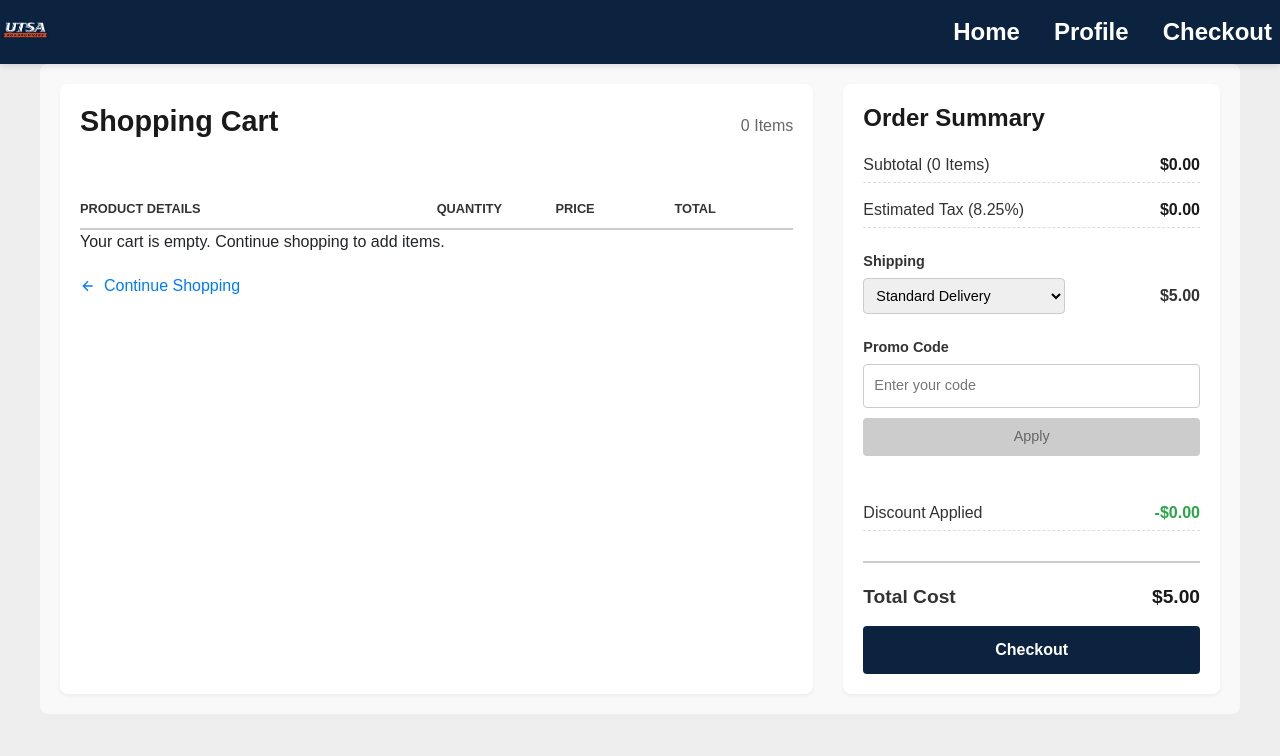
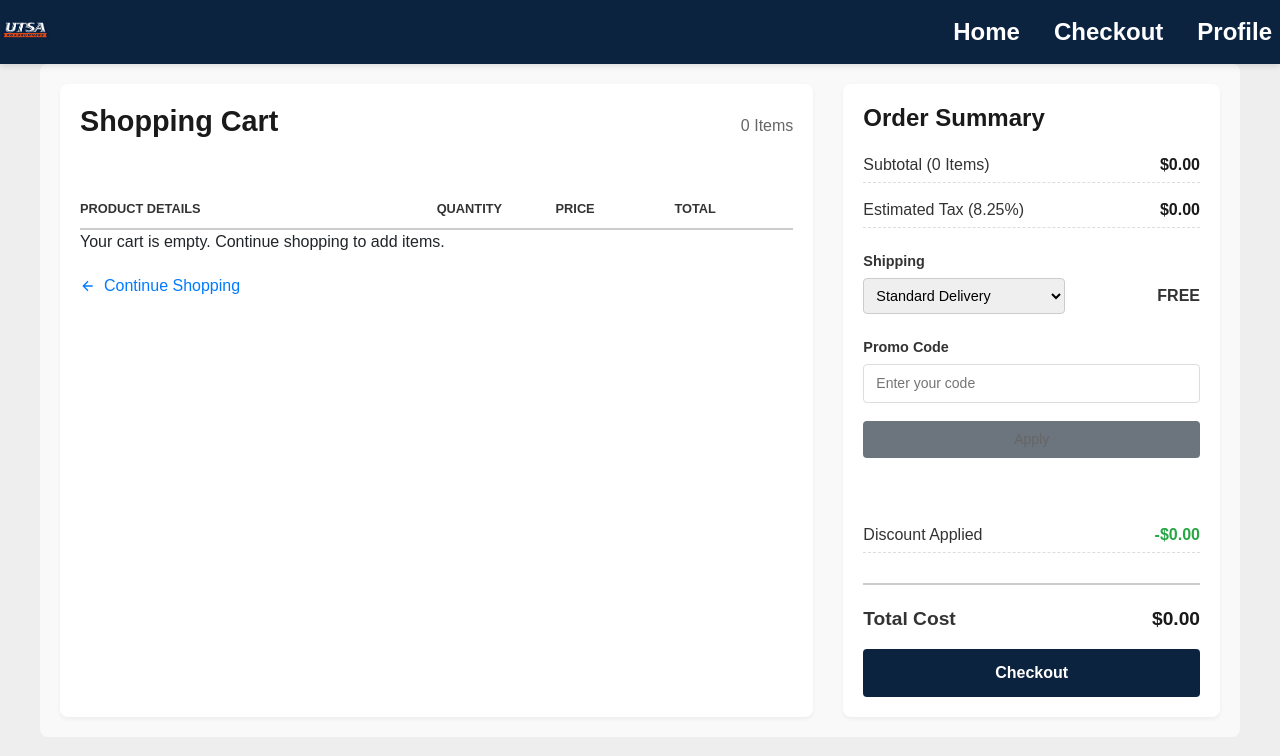
Before and after one commit to mattyb8591/CS3773_Rowdys_Closet, a Flask app: page /cart/ in a window 1280 px wide. Shown: the top 756 px of the page. Run offline with Flask 3, Linux system fonts and the light colour scheme; the visitor is signed in with stand-in values (Sample User, id 1); data that the repository does not hold is empty.

Commit message:
dynamic adding of products and promo code fix

```diff
--- a/routes/cart.py
+++ b/routes/cart.py
@@ -6,7 +6,6 @@ cart_bp = Blueprint("cart", __name__, template_folder="templates", static_folder
 
 @cart_bp.route("/", methods=["GET"])
 def index():
-
     from app import get_db_connection
     db = get_db_connection()
 
@@ -23,24 +22,34 @@ def index():
     #grab all products that are in the users cart
     cursor.execute("SELECT customer_id FROM customers WHERE user_id = %s", (session['user_id'],))
     customer_id = cursor.fetchone()
+
     # Check if a customer exists for the user
     if customer_id is None:
         user_cart_items = []
         cart_items_json = json.dumps(user_cart_items)
+        print("No customer found for user")  # Debug log
         return render_template("cart.html", cartItemsJson=cart_items_json)
 
     customer_id = customer_id['customer_id']
-    print(customer_id) #Debug log
+    print(f"Customer ID: {customer_id}")  # Debug log
+
     cursor.execute("SELECT cart_id FROM carts WHERE customer_id = %s", (customer_id,))
     cart_id_data = cursor.fetchone()
 
     # Check if a cart exists for the customer
     if cart_id_data is None:
         user_cart_items = []
+        print("No cart found for customer")  # Debug log
     else:
         cart_id = cart_id_data['cart_id']
+        print(f"Cart ID: {cart_id}")  # Debug log
+
+        # Debug: Check what's in cart_products
+        cursor.execute("SELECT * FROM cart_products WHERE cart_id = %s", (cart_id,))
+        raw_cart_items = cursor.fetchall()
+        print(f"Raw cart products: {raw_cart_items}")  # Debug log
+
         query = """
-
         SELECT products.product_id as id,
         products.name as name,
         products.img_file_path as image,
@@ -52,16 +61,70 @@ def index():
         INNER JOIN products ON cart_products.product_id = products.product_id
         WHERE cart_products.cart_id = %s
         GROUP BY products.product_id
-
         """
         cursor.execute(query,(cart_id,))
         user_cart_items = cursor.fetchall()
+        print(f"Processed cart items: {user_cart_items}")  # Debug log
 
-    print(user_cart_items) #Debug log
     cursor.close()
     db.close()
 
     cart_items_json = json.dumps(user_cart_items)
+    print(f"Cart items JSON: {cart_items_json}")  # Debug log
 
     if request.method == 'GET':
         return render_template("cart.html", cartItemsJson=cart_items_json)
+
+@cart_bp.route("/api/validate-discount", methods=["POST"])
+def validate_discount():
+    from app import get_db_connection
+    db = get_db_connection()
+
+    if db is None:
+        return jsonify({"error": "Database connection failed"}), 500
+
+    data = request.json
+    code = data.get('code')
+    subtotal = data.get('subtotal', 0)
+
+    if not code:
+        return jsonify({"error": "Promo code is required"}), 400
+
+    cursor = db.cursor(dictionary=True)
+    try:
+        # Check if discount code exists and is valid
+        cursor.execute("""
+            SELECT * FROM discount_codes
+            WHERE code = %s AND is_active = TRUE
+            AND (expiration_date IS NULL OR expiration_date > NOW())
+        """, (code,))
+
+        discount = cursor.fetchone()
+
+        if not discount:
+            return jsonify({"error": "Invalid or expired promo code"}), 400
+
+        # Check minimum purchase requirement
+        if discount['min_purchase'] and discount['min_purchase'] > 0:
+            if subtotal < discount['min_purchase']:
+                return jsonify({
+                    "error": f"Minimum purchase of ${discount['min_purchase']:.2f} required for this promo code"
+                }), 400
+
+        return jsonify({
+            "valid": True,
+            "discount": {
+                "discount_id": discount['discount_id'],
+                "code": discount['code'],
+                "discount_type": discount['discount_type'],
+                "value": float(discount['value']),
+                "min_purchase": float(discount['min_purchase']) if discount['min_purchase'] else 0
+            }
+        })
+
+    except Exception as e:
+        print(f"Error validating discount: {e}")
+        return jsonify({"error": "Error validating promo code"}), 500
+    finally:
+        cursor.close()
+        db.close()
--- a/static/css/cart.css
+++ b/static/css/cart.css
@@ -344,3 +344,68 @@
         border-top: 1px dashed #eee;
     }
 }
+.promo-code-group {
+    display: flex;
+    flex-direction: column;
+    gap: 8px;
+}
+
+.promo-input {
+    width: 100%;
+    padding: 8px 12px;
+    border: 1px solid #ddd;
+    border-radius: 4px;
+    font-size: 14px;
+    box-sizing: border-box;
+}
+
+.promo-buttons {
+    display: flex;
+    gap: 8px;
+}
+
+.apply-button {
+    padding: 8px 16px;
+    background-color: #f15a22;
+    color: white;
+    border: none;
+    border-radius: 4px;
+    cursor: pointer;
+    font-size: 14px;
+    flex: 1;
+}
+
+.apply-button:disabled {
+    background-color: #6c757d;
+    cursor: not-allowed;
+}
+
+.remove-button {
+    padding: 8px 16px;
+    background-color: #dc3545;
+    color: white;
+    border: none;
+    border-radius: 4px;
+    cursor: pointer;
+    font-size: 14px;
+    flex: 1;
+}
+
+.promo-message {
+    font-size: 12px;
+    margin-top: 4px;
+    min-height: 16px;
+}
+
+.promo-message.success {
+    color: #28a745;
+}
+
+.promo-message.error {
+    color: #dc3545;
+}
+
+.discount-value {
+    color: #28a745;
+    font-weight: bold;
+}
--- a/static/scripts/cart.js
+++ b/static/scripts/cart.js
@@ -3,32 +3,46 @@ let cartItems = typeof initialCartData !== 'undefined' ? initialCartData : [];
 const TAX_RATE = 0.0825;
 let shipping = "standard"
 let discount = 0;
+let appliedDiscount = null;
 
 function init() {
+    console.log('Initial cart data:', initialCartData); // Debug log
+
+    // Convert string prices to numbers
+    cartItems = cartItems.map(item => ({
+        ...item,
+        price: parseFloat(item.price) || 0,
+        quantity: parseInt(item.quantity) || 1
+    }));
+
+    console.log('Processed cart items:', cartItems); // Debug log
     renderCartItems()
     updateSummary()
     setupEventListeners()
 }
 
-
 function renderCartItems() {
     const cartItemsContainer = document.getElementById("cartItems")
     cartItemsContainer.innerHTML = ""
 
+    console.log('Rendering cart items:', cartItems); // Debug log
+
     if (cartItems.length === 0) {
         cartItemsContainer.innerHTML = '<div class="empty-cart-message">Your cart is empty. Continue shopping to add items.</div>';
+        return;
     }
 
     cartItems.forEach((item) => {
+        console.log('Rendering item:', item); // Debug each item
         const itemElement = document.createElement("div")
         itemElement.className = "cart-item"
         itemElement.innerHTML = `
                 <div class="item-grid">
                     <div class="item-details">
-                      <img src="${item.image}" alt="${item.name}" class="item-image">
+                        <img src="${item.image || '../static/img/placeholder.jpg'}" alt="${item.name}" class="item-image">
                         <div class="item-info">
                             <h3 class="item-name">${item.name}</h3>
-                          <p class="item-category">${item.category}</p>
+                            <p class="item-category">${item.category || 'No category'}</p>
                             <button class="remove-button" onclick="removeItem(${item.id})">
                                 <svg width="12" height="12" viewBox="0 0 24 24" fill="none" stroke="currentColor" stroke-width="2">
                                     <path d="M3 6h18M19 6v14a2 2 0 01-2 2H7a2 2 0 01-2-2V6m3 0V4a2 2 0 012-2h4a2 2 0 012 2v2"/>
@@ -57,11 +71,9 @@ function renderCartItems() {
         cartItemsContainer.appendChild(itemElement)
     })
 
-
     document.getElementById("itemCount").textContent = `${cartItems.length} Items`
     document.getElementById("summaryItemCount").textContent = cartItems.length
 }
-
 
 function updateQuantity(id, change) {
     const item = cartItems.find((item) => item.id === id)
@@ -76,82 +88,242 @@ function updateQuantity(id, change) {
     }
 }
 
-
 function removeItem(id) {
     cartItems = cartItems.filter((item) => item.id !== id)
     renderCartItems()
     updateSummary()
 }
 
+async function applyPromoCode(promoCode) {
+    try {
+        console.log('Applying promo code:', promoCode);
+        const subtotal = calculateSubtotal();
+        console.log('Current subtotal:', subtotal);
+
+        const response = await fetch('/cart/api/validate-discount', {
+            method: 'POST',
+            headers: {
+                'Content-Type': 'application/json',
+            },
+            body: JSON.stringify({
+                code: promoCode,
+                subtotal: subtotal
+            })
+        });
+
+        const result = await response.json();
+        console.log('API Response:', result);
+
+        if (response.ok && result.valid) {
+            appliedDiscount = result.discount;
+            console.log('Applied discount data:', appliedDiscount);
+
+            discount = calculateDiscountAmount(result.discount);
+            console.log('Calculated discount amount:', discount);
+
+            return { success: true, message: `Promo code "${promoCode}" applied successfully!` };
+        } else {
+            appliedDiscount = null;
+            discount = 0;
+            return { success: false, message: result.error || 'Invalid promo code' };
+        }
+    } catch (error) {
+        console.error('Error applying promo code:', error);
+        appliedDiscount = null;
+        discount = 0;
+        return { success: false, message: 'Error applying promo code. Please try again.' };
+    }
+}
+
+function calculateSubtotal() {
+    return cartItems.reduce((sum, item) => sum + item.price * item.quantity, 0);
+}
+
+function calculateDiscountAmount(discountData) {
+    console.log('Calculating discount for:', discountData);
+
+    const subtotal = calculateSubtotal();
+    const shippingCost = calculateShippingCost();
+    const tax = subtotal * TAX_RATE;
+    const totalBeforeDiscount = subtotal + tax + shippingCost;
+
+    console.log('Total before discount:', totalBeforeDiscount);
+
+    // Check minimum purchase requirement
+    if (discountData.min_purchase > 0 && subtotal < discountData.min_purchase) {
+        console.log('Minimum purchase requirement not met');
+        return 0;
+    }
+
+    let discountAmount = 0;
+
+    if (discountData.discount_type === 'percentage') {
+        discountAmount = subtotal * (discountData.value / 100);
+        console.log('Percentage discount calculated:', discountAmount);
+    } else if (discountData.discount_type === 'fixed') {
+        discountAmount = discountData.value;
+        console.log('Fixed discount amount:', discountAmount);
+    }
+
+    // Ensure discount doesn't make total negative
+    const maxDiscount = totalBeforeDiscount;
+    const finalDiscount = Math.min(discountAmount, maxDiscount);
+
+    console.log('Final discount amount:', finalDiscount);
+    return finalDiscount;
+}
+
+function calculateShippingCost() {
+    if (cartItems.length === 0) {
+        return 0; // No shipping cost for empty cart
+    }
+
+    if (shipping === "standard") return 5.0;
+    else if (shipping === "express") return 15.0;
+    else return 0; // pickup
+}
+
 function updateSummary() {
-    const subtotal = cartItems.reduce((sum, item) => sum + item.price * item.quantity, 0)
+    const subtotal = calculateSubtotal();
+    const tax = subtotal * TAX_RATE;
+    const shippingCost = calculateShippingCost();
 
-    const tax = subtotal * TAX_RATE;
+    console.log('Update Summary - Subtotal:', subtotal, 'Tax:', tax, 'Shipping:', shippingCost, 'Current Discount:', discount);
 
-    let shippingCost = 0
-    if (shipping === "standard") shippingCost = 5.0
-    else if (shipping === "express") shippingCost = 15.0
+    // Recalculate discount in case subtotal changed
+    if (appliedDiscount) {
+        console.log('Recalculating discount with applied discount:', appliedDiscount);
+        discount = calculateDiscountAmount(appliedDiscount);
+        console.log('Recalculated discount:', discount);
+    }
 
-    const total = subtotal + tax + shippingCost - discount;
+    const totalBeforeDiscount = subtotal + tax + shippingCost;
+    const total = Math.max(0, totalBeforeDiscount - discount);
 
-    document.getElementById("subtotal").textContent = `$${subtotal.toFixed(2)}`
-    document.getElementById("taxCost").textContent = `$${tax.toFixed(2)}`
-    document.getElementById("discountCost").textContent = `-$${discount.toFixed(2)}`
+    console.log('Final values - Subtotal:', subtotal, 'Discount:', discount, 'Total:', total);
+
+    document.getElementById("subtotal").textContent = `$${subtotal.toFixed(2)}`;
+    document.getElementById("taxCost").textContent = `$${tax.toFixed(2)}`;
+    document.getElementById("discountCost").textContent = `-$${discount.toFixed(2)}`;
 
     const shippingDisplay = document.getElementById("shippingCostDisplay");
-    if (shipping === "standard") {
+    if (shippingCost === 0) {
+        shippingDisplay.textContent = "FREE";
+    } else if (shipping === "standard") {
         shippingDisplay.textContent = "$5.00";
     } else if (shipping === "express") {
         shippingDisplay.textContent = "$15.00";
-    } else {
-        shippingDisplay.textContent = "FREE";
     }
 
-    document.getElementById("totalCost").textContent = `$${total.toFixed(2)}`
+    document.getElementById("totalCost").textContent = `$${total.toFixed(2)}`;
+
+    // Update promo code display
+    updatePromoCodeDisplay();
 }
 
+function updatePromoCodeDisplay() {
+    const promoInput = document.getElementById("promoInput");
+    const applyButton = document.getElementById("applyPromo");
+    const removeButton = document.getElementById("removePromo");
+
+    if (appliedDiscount) {
+        promoInput.value = appliedDiscount.code;
+        promoInput.disabled = true;
+        applyButton.style.display = 'none';
+        if (removeButton) {
+            removeButton.style.display = 'inline-block';
+        }
+    } else {
+        promoInput.disabled = false;
+        applyButton.style.display = 'inline-block';
+        if (removeButton) {
+            removeButton.style.display = 'none';
+        }
+    }
+}
+
+function removePromoCode() {
+    console.log('Removing promo code');
+    appliedDiscount = null;
+    discount = 0;
+    const promoInput = document.getElementById("promoInput");
+    promoInput.value = "";
+    updateSummary();
+}
 
 function setupEventListeners() {
-    const shippingSelect = document.getElementById("shippingSelect")
+    const shippingSelect = document.getElementById("shippingSelect");
     shippingSelect.addEventListener("change", (e) => {
-      shipping = e.target.value
-      updateSummary()
-    })
+      shipping = e.target.value;
+      updateSummary();
+    });
 
-    const promoInput = document.getElementById("promoInput")
-    const applyButton = document.getElementById("applyPromo")
+    const promoInput = document.getElementById("promoInput");
+    const applyButton = document.getElementById("applyPromo");
 
     promoInput.addEventListener("input", (e) => {
-      applyButton.disabled = e.target.value.trim() === ""
-    })
+      if (!appliedDiscount) {
+        applyButton.disabled = e.target.value.trim() === "";
+      }
+    });
 
-    applyButton.addEventListener("click", () => {
-      const promoCode = promoInput.value.trim()
-      if (promoCode) {
-        const subtotal = cartItems.reduce((sum, item) => sum + item.price * item.quantity, 0)
+    applyButton.addEventListener("click", async () => {
+      const promoCode = promoInput.value.trim();
+      if (promoCode && !appliedDiscount) {
+        applyButton.disabled = true;
+        applyButton.textContent = "Applying...";
 
-        if (promoCode.toUpperCase() === "ROWDY20") {
-            discount = 20.00;
-            alert(`Promo code "${promoCode}" applied! $20.00 fixed discount added.`)
-        } else if (promoCode.toUpperCase() === "UTSA10") {
-            discount = subtotal * 0.10;
-            alert(`Promo code "${promoCode}" applied! 10% discount added.`)
-        }
-        else {
-            discount = 0;
-            alert(`Promo code "${promoCode}" invalid or no discount applied.`)
+        const result = await applyPromoCode(promoCode);
+
+        if (result.success) {
+            showToast(result.message, 'success');
+            updateSummary();
+        } else {
+            showToast(result.message, 'error');
+            promoInput.value = "";
         }
 
-        updateSummary();
-        promoInput.value = ""
-        applyButton.disabled = true
+        applyButton.disabled = false;
+        applyButton.textContent = "Apply";
       }
-    })
+    });
 
-    const checkoutButton = document.querySelector(".checkout-button")
+    // Add Enter key support for promo code
+    promoInput.addEventListener("keypress", (e) => {
+      if (e.key === 'Enter' && !applyButton.disabled && !appliedDiscount) {
+        applyButton.click();
+      }
+    });
+
+    const checkoutButton = document.querySelector(".checkout-button");
     checkoutButton.addEventListener("click", () => {
-      alert("Proceeding to checkout...")
-    })
+      alert("Proceeding to checkout...");
+    });
 }
 
-document.addEventListener("DOMContentLoaded", init)
+function showToast(message, type = 'info') {
+    // Create a simple toast notification
+    const toast = document.createElement('div');
+    toast.className = `alert alert-${type === 'success' ? 'success' : 'danger'} alert-dismissible fade show`;
+    toast.style.position = 'fixed';
+    toast.style.top = '20px';
+    toast.style.right = '20px';
+    toast.style.zIndex = '9999';
+    toast.style.minWidth = '300px';
+
+    toast.innerHTML = `
+        ${message}
+        <button type="button" class="btn-close" data-bs-dismiss="alert"></button>
+    `;
+
+    document.body.appendChild(toast);
+
+    // Auto remove after 5 seconds
+    setTimeout(() => {
+        if (toast.parentNode) {
+            toast.remove();
+        }
+    }, 5000);
+}
+
+document.addEventListener("DOMContentLoaded", init);
--- a/templates/cart.html
+++ b/templates/cart.html
@@ -23,13 +23,12 @@
             </div>
             <ul class="nav-links">
               <li><a href="{{ url_for('home.index') }}">Home</a></li>
+              <li><a href="{{ url_for('cart.index') }}" class="active">Checkout</a></li>
               <li><a href="{{ url_for('profile.index') }}">Profile</a></li>
-              <li><a href="{{ url_for('cart.index') }}" class="active">Checkout</a></li>
             </ul>
           </div>
         </div>
       </header>
-
 
     <div class="container main-content-wrapper">
         <div class="cart-layout">
@@ -89,13 +88,19 @@
 
                     <div class="summary-group">
                         <h3 class="summary-heading">Promo Code</h3>
+                        <div class="promo-code-group">
                             <input
                                 type="text"
                                 id="promoInput"
                                 class="promo-input"
                                 placeholder="Enter your code"
                             >
+                            <div class="promo-buttons">
                                 <button id="applyPromo" class="apply-button" disabled>Apply</button>
+                                <button id="removePromo" class="remove-button" style="display: none;">Remove</button>
+                            </div>
+                        </div>
+                        <div id="promoMessage" class="promo-message"></div>
                     </div>
 
                     <div class="summary-row">
@@ -120,6 +125,15 @@
         const initialCartData = {{ cartItemsJson | safe }};
     </script>
     <script src="../static/scripts/cart.js"></script>
+    <script>
+        // Add event listener for remove promo button
+        document.addEventListener('DOMContentLoaded', function() {
+            const removeButton = document.getElementById('removePromo');
+            if (removeButton) {
+                removeButton.addEventListener('click', removePromoCode);
+            }
+        });
+    </script>
     <script src="https://cdn.jsdelivr.net/npm/bootstrap@5.3.3/dist/js/bootstrap.bundle.min.js" integrity="sha384-YvpcrYf0tY3lHB60NNkmXc5s9fDVZLESaAA55NDzOxhy9GkcIdslK1eN7N6jIeHz" crossorigin="anonymous"></script>
 </body>
 </html>
--- a/templates/profile.html
+++ b/templates/profile.html
@@ -44,7 +44,6 @@
 
     <div class="btn-container">
         <a href="{{ url_for('profile.edit') }}" class="btn">Edit Profile</a>
-        <a href="{{ url_for('profile.edit') }}" class="btn">Order History (WIP)</a>
         <a href="{{ url_for('profile.logout') }}" class="btn btn-danger">Log out</a>
     </div>
 </body>
```
Also changed, not shown: schema.sql (+8 -0 lines). Lines whose indentation alone changed are shown as unchanged.
